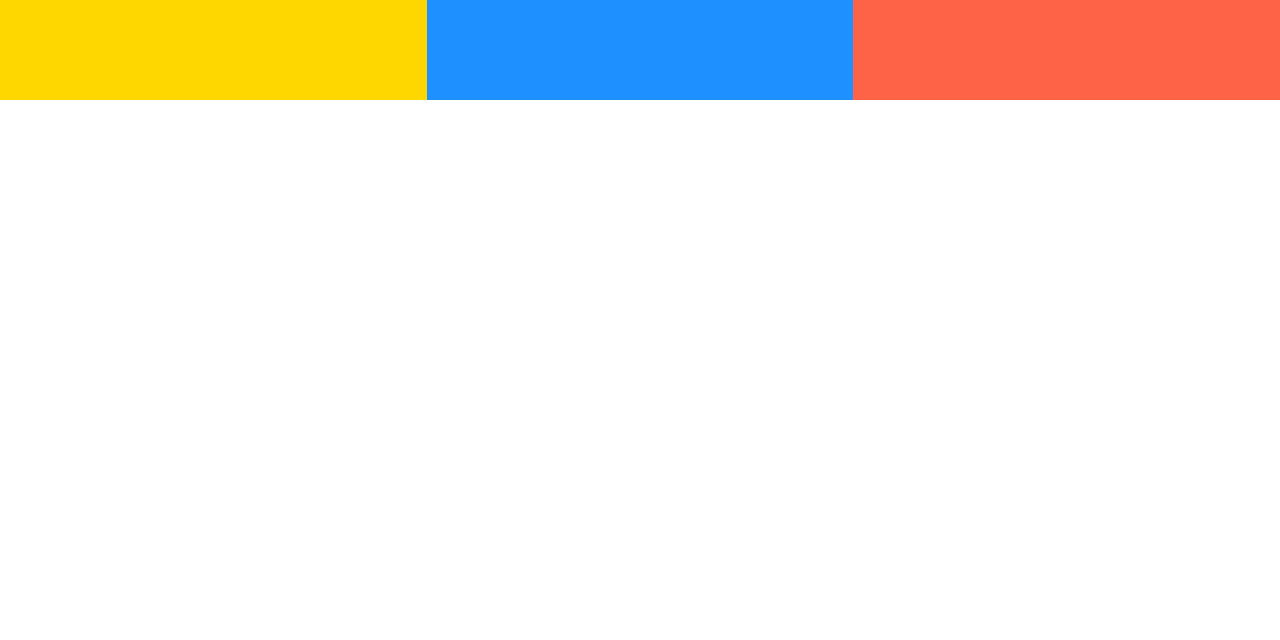
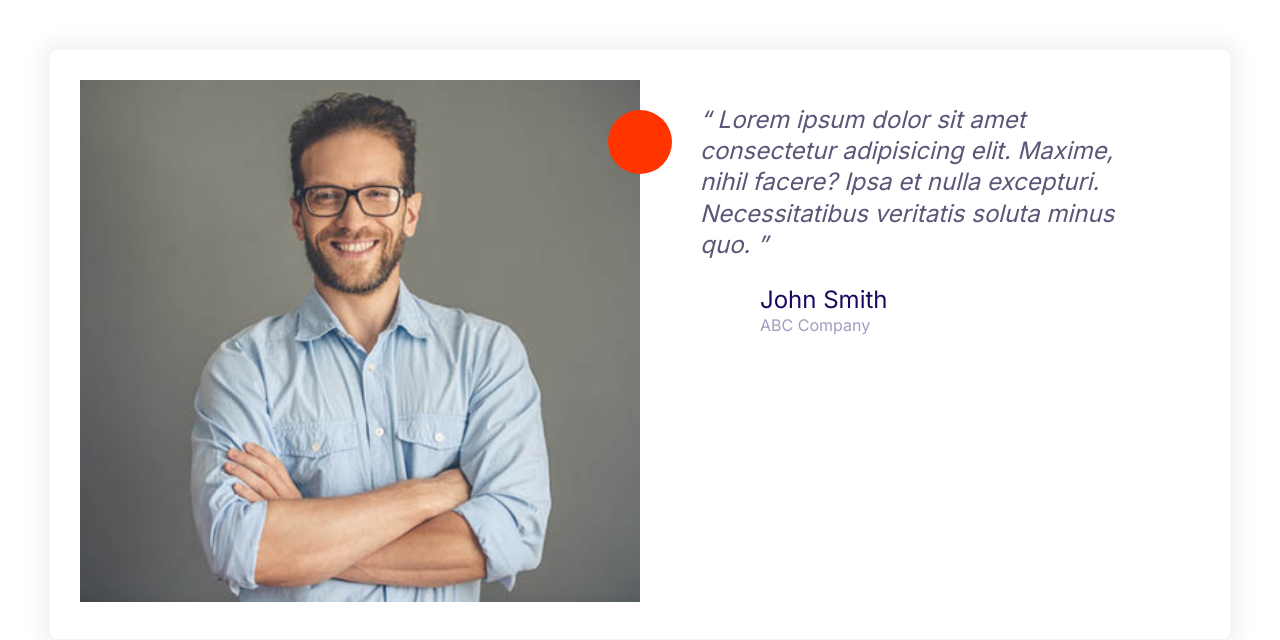
Before and after one commit to TheChosenOne9885/moshify, a plain HTML site: page index.html in a window 1280 px wide. Drawn offline with Linux system fonts and the light colour scheme.

Commit message:
Create testimonials.

```diff
--- a/css/styles.css
+++ b/css/styles.css
@@ -165,8 +165,17 @@ a {
   height: 40px;
 }
 
+.icon--small {
+  width: 30px;
+  height: 30px;
+}
+
 .icon--primary {
   fill: var(--color-primary);
+}
+
+.icon--white {
+  fill: white;
 }
 
 .icon-container {
@@ -177,6 +186,10 @@ a {
   display: inline-flex;
   justify-content: center;
   align-items: center;
+}
+
+.icon-container--accent {
+  background: var(--color-accent);
 }
 
 /* Buttons */
@@ -443,3 +456,33 @@ a {
     grid-template-columns: repeat(3, 1fr);
   }
 }
+
+/* Testimonials */
+.testimonial {
+  padding: 3rem;
+}
+
+.testimonial__image {
+  position: relative;
+}
+
+.testimonial__image > img {
+  width: 100%;
+}
+
+.testimonial__image > .icon-container {
+  position: absolute;
+  top: 3rem;
+  right: -32px;
+}
+
+@media screen and (min-width: 768px) {
+  .testimonial .quote,
+  .testimonial .quote__author {
+    font-size: 2.4rem;
+  }
+
+  .testimonial .quote {
+    margin-left: 6rem;
+  }
+}
--- a/index.html
+++ b/index.html
@@ -18,11 +18,38 @@
     <link rel="stylesheet" href="css/normalize.css" />
     <link rel="stylesheet" href="css/styles.css" />
   </head>
-  <body>
-    <div class="grid grid--1×3">
-      <div style="height: 100px; background: gold"></div>
-      <div style="height: 100px; background: dodgerblue"></div>
-      <div style="height: 100px; background: tomato"></div>
+  <body style="padding: 5rem">
+    <div class="card testimonial">
+      <div class="grid grid--1×2">
+        <div class="testimonial__image">
+          <img src="images/testimonial.jpg" alt="A happy smiling customer" />
+          <span class="icon-container icon-container--accent">
+            <svg class="icon icon--white icon--small">
+              <use xlink:href="images/sprite.svg#quotes"></use>
+            </svg>
+          </span>
+        </div>
+        <blockquote class="quote">
+          <p class="quote__text">
+            Lorem ipsum dolor sit amet consectetur adipisicing elit. Maxime,
+            nihil facere? Ipsa et nulla excepturi. Necessitatibus veritatis
+            soluta minus quo.
+          </p>
+          <footer>
+            <div class="media">
+              <div class="media__image">
+                <svg class="icon icon--primary quote__line">
+                  <use xlink:href="images/sprite.svg#line"></use>
+                </svg>
+              </div>
+              <div class="media__body">
+                <h3 class="media__title quote__author">John Smith</h3>
+                <p class="quote__organization">ABC Company</p>
+              </div>
+            </div>
+          </footer>
+        </blockquote>
+      </div>
     </div>
   </body>
 </html>
```
Also changed, not shown: components/testimonials.html (added, +32 -0 lines), images/testimonial.jpg (added).
